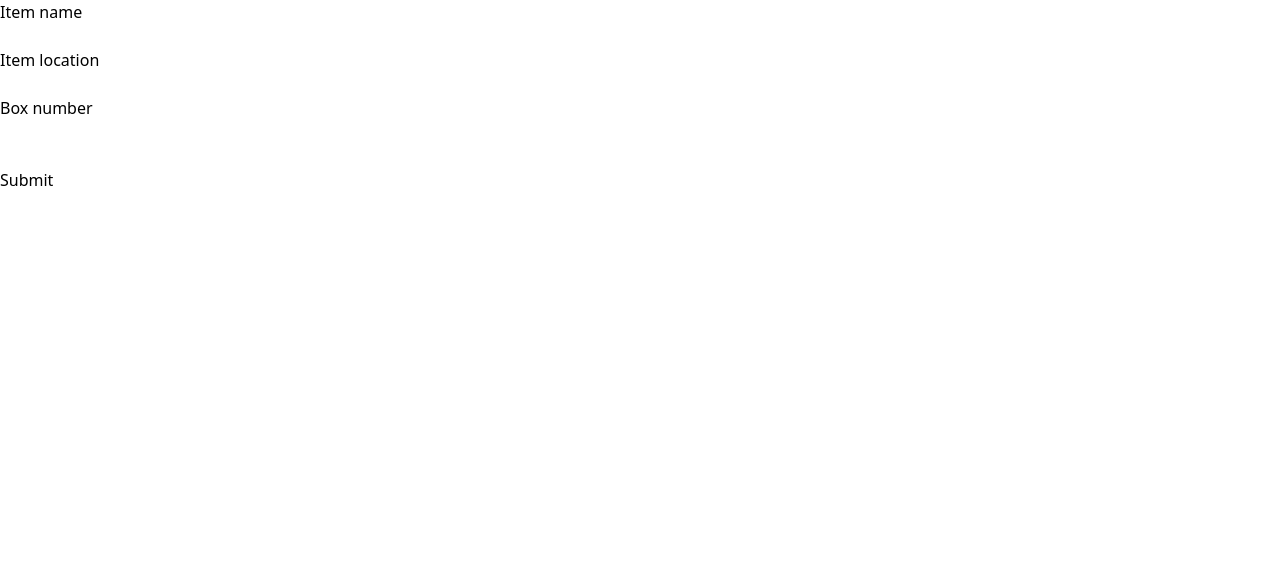
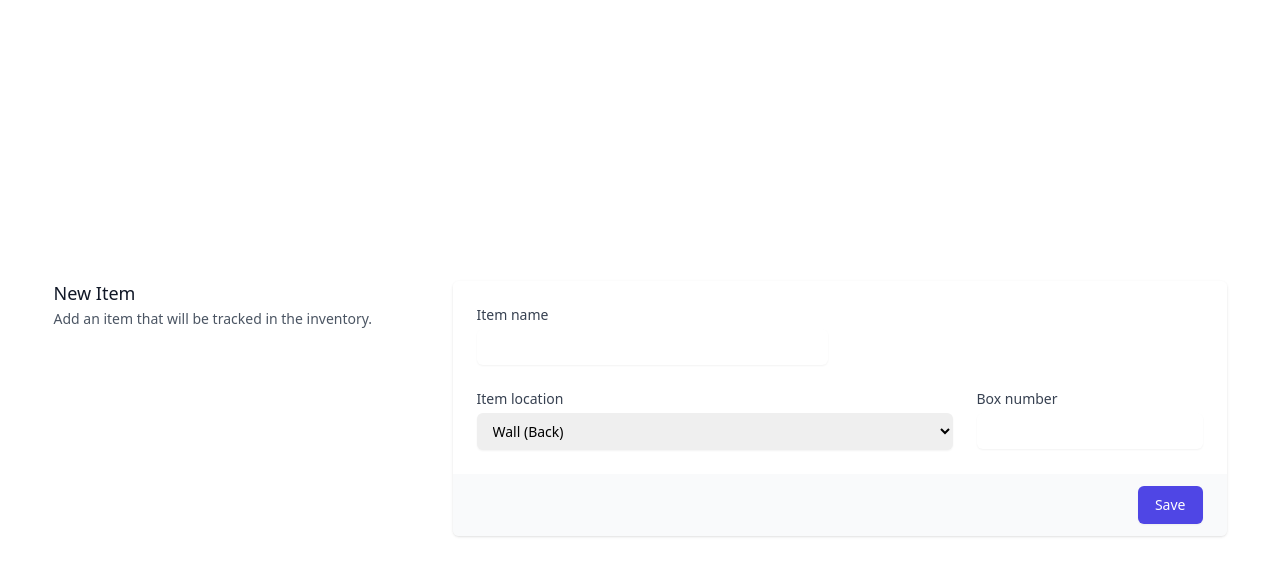
Before and after one commit to a19i23/find-my-stuff, a Next.js app: page /newItem in a window 1280 px wide. Shown: the top 576 px of the page. Built offline with nearby package versions, Linux system fonts and the light colour scheme.

Commit message:
using tailwind for new item input

```diff
--- a/pages/newItem.js
+++ b/pages/newItem.js
@@ -9,7 +9,6 @@ export default function Movies() {
       boxNumber: e.target.boxNum.value,
       lastUpdated: date,
     };
-    console.log(item);
 
     const response = await fetch('/api/newItem', {
       method: 'POST',
@@ -19,27 +18,97 @@ export default function Movies() {
       },
     });
     const data = await response.json();
-    console.log(data);
   }
 
   return (
-    <div>
-      <form onSubmit={handleSubmit}>
-        <label htmlFor="itemName">Item name</label>
-        <br />
-        <input type="text" id="itemName" name="itemName" />
-        <br />
-        <label htmlFor="itemLocation">Item location</label>
-        <br />
-        <input type="text" id="itemLocation" name="itemLocation" />
-        <br />
-        <label htmlFor="boxNum">Box number</label>
-        <br />
-        <input type="text" id="boxNum" name="boxNum" />
-        <br />
-        <br />
-        <button type="submit">Submit</button>
-      </form>
+    <div
+      className="flex justify-center items-center bg-white dark:bg-gray-900"
+      style={{ height: '100vh' }}
+    >
+      <div className="mt-10 mx-4 sm:mt-4 sm:mx-10">
+        <div className="md:grid md:grid-cols-3 md:gap-6">
+          <div className="md:col-span-1">
+            <div className="px-4 sm:px-0">
+              <h3 className="text-lg font-medium leading-6 text-gray-900 dark:text-white">
+                New Item
+              </h3>
+              <p className="mt-1 text-sm text-gray-600 dark:text-gray-400">
+                Add an item that will be tracked in the inventory.
+              </p>
+            </div>
+          </div>
+          <div className="mt-5 md:mt-0 md:col-span-2">
+            <form onSubmit={handleSubmit}>
+              <div className="shadow overflow-hidden rounded-md">
+                <div className="px-4 py-5 bg-white dark:bg-gray-700 sm:p-6">
+                  <div className="grid grid-cols-6 gap-6">
+                    <div className="col-span-6 sm:col-span-3">
+                      <label
+                        htmlFor="itemName"
+                        className="block text-sm font-medium text-gray-700 dark:text-gray-200"
+                      >
+                        Item name
+                      </label>
+                      <input
+                        type="text"
+                        name="itemName"
+                        id="itemName"
+                        className="mt-1 py-2 px-3 focus:ring-indigo-500 focus:border-indigo-500 block w-full shadow-sm sm:text-sm border-gray-300 rounded-md"
+                      />
+                    </div>
+
+                    <div className="col-span-6 sm:col-span-4">
+                      <label
+                        htmlFor="itemLocation"
+                        className="block text-sm font-medium text-gray-700 dark:text-gray-200"
+                      >
+                        Item location
+                      </label>
+                      <select
+                        type="text"
+                        name="itemLocation"
+                        id="itemLocation"
+                        className="mt-1 py-2 px-3 focus:ring-indigo-500 focus:border-indigo-500 block w-full shadow-sm sm:text-sm border-gray-300 rounded-md"
+                      >
+                        <option>Wall (Back)</option>
+                        <option>Wall (Middle)</option>
+                        <option>Wall (Front)</option>
+                        <option>TV Stand (Bottom)</option>
+                        <option>TV Stand (Top)</option>
+                        <option>Bookcase</option>
+                        <option>Center (Front)</option>
+                      </select>
+                    </div>
+
+                    <div className="col-span-6 sm:col-span-2">
+                      <label
+                        htmlFor="boxNum"
+                        className="block text-sm font-medium text-gray-700 dark:text-gray-200"
+                      >
+                        Box number
+                      </label>
+                      <input
+                        type="text"
+                        name="boxNum"
+                        id="boxNum"
+                        className="mt-1 py-2 px-3 focus:ring-indigo-500 focus:border-indigo-500 block w-full shadow-sm sm:text-sm border-gray-300 rounded-md"
+                      />
+                    </div>
+                  </div>
+                </div>
+                <div className="px-4 py-3 bg-gray-50 dark:bg-gray-800 text-right sm:px-6">
+                  <button
+                    type="submit"
+                    className="inline-flex justify-center py-2 px-4 border border-transparent shadow-sm text-sm font-medium rounded-md text-white bg-indigo-600 hover:bg-indigo-700 focus:outline-none focus:ring-2 focus:ring-offset-2 focus:ring-indigo-500"
+                  >
+                    Save
+                  </button>
+                </div>
+              </div>
+            </form>
+          </div>
+        </div>
+      </div>
     </div>
   );
 }
```
